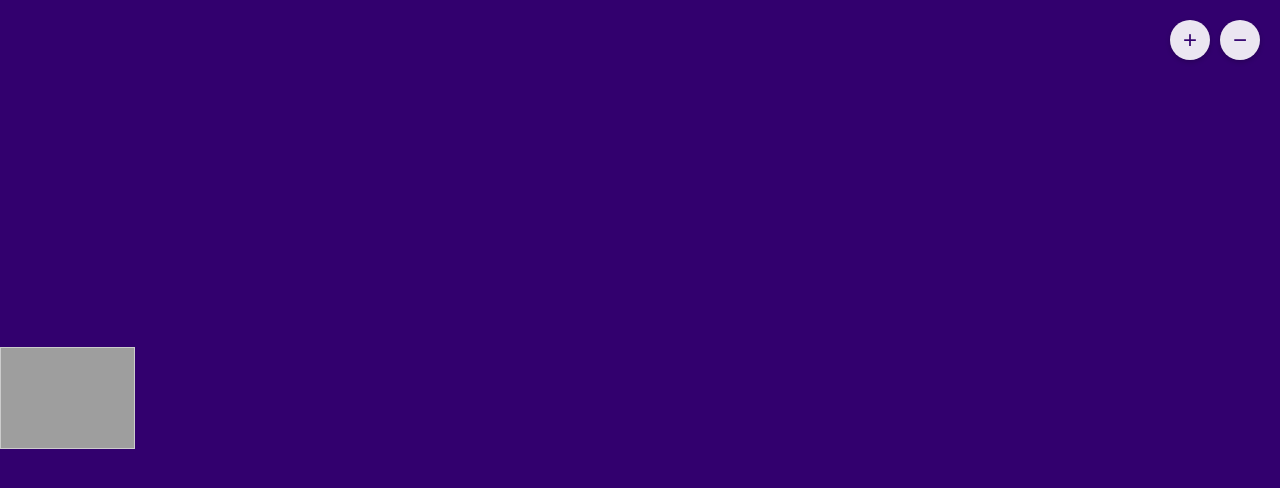
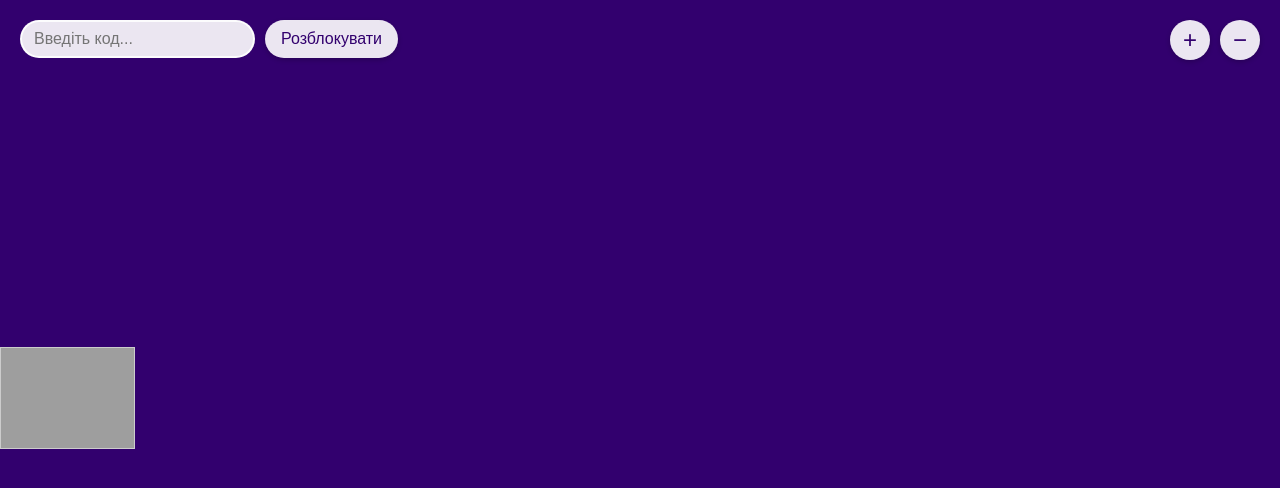
Before and after one commit to RaygekFox/boffin-knowledge-map, a plain HTML site: page index.html in a window 1280 px wide. Drawn offline with Linux system fonts and the light colour scheme.

Commit message:
card unlocking functionality

```diff
--- a/index.html
+++ b/index.html
@@ -61,6 +61,47 @@
       background-color: #fff;
       transform: scale(1.1);
     }
+    .unlock-controls {
+      position: absolute;
+      top: 20px;
+      left: 20px;
+      display: flex;
+      gap: 10px;
+      z-index: 1000;
+    }
+
+    .unlock-controls input {
+      padding: 8px 12px;
+      border: 2px solid rgba(255, 255, 255, 0.9);
+      border-radius: 20px;
+      background-color: rgba(255, 255, 255, 0.9);
+      color: #32006E;
+      font-size: 16px;
+      outline: none;
+      transition: all 0.3s ease;
+    }
+
+    .unlock-controls input:focus {
+      border-color: #fff;
+      box-shadow: 0 2px 5px rgba(0,0,0,0.2);
+    }
+
+    .unlock-controls button {
+      padding: 8px 16px;
+      border: none;
+      border-radius: 20px;
+      background-color: rgba(255, 255, 255, 0.9);
+      color: #32006E;
+      font-size: 16px;
+      cursor: pointer;
+      transition: all 0.3s ease;
+      box-shadow: 0 2px 5px rgba(0,0,0,0.2);
+    }
+
+    .unlock-controls button:hover {
+      background-color: #fff;
+      transform: scale(1.05);
+    }
   </style>
 </head>
 <body>
@@ -73,6 +114,10 @@
     <button id="zoomIn">+</button>
     <button id="zoomOut">−</button>
   </div>
+  <div class="unlock-controls">
+    <input type="text" id="unlockInput" placeholder="Введіть код...">
+    <button id="unlockButton">Розблокувати</button>
+  </div>
   <script>
     const canvas = document.getElementById('canvas');
     const context = canvas.getContext('2d');
@@ -80,6 +125,7 @@
     let isDragging = false;
     let startX, startY;
     let offsetX = 0, offsetY = 0;
+    let showCard = true;
 
     // Load both images
     const boardImg = new Image();
@@ -108,8 +154,10 @@
 
       // Draw board
       context.drawImage(boardImg, 0, 0);
-      // Draw card at specific coordinates
-      context.drawImage(cardImg, 1203, 2260);
+      // Draw card only if showCard is true
+      if (showCard) {
+        context.drawImage(cardImg, 1056, 1200);
+      }
     }
 
     // Dragging functionality
@@ -147,6 +195,16 @@
       scaleFactor /= 1.1;
       drawImages();
     });
+
+    // Add unlock functionality
+    document.getElementById('unlockButton').addEventListener('click', () => {
+      const input = document.getElementById('unlockInput');
+      if (input.value === 'Атом') {
+        showCard = false;
+        drawImages();
+        input.value = '';  // Clear input after successful unlock
+      }
+    });
   </script>
 </body>
 </html>
```
